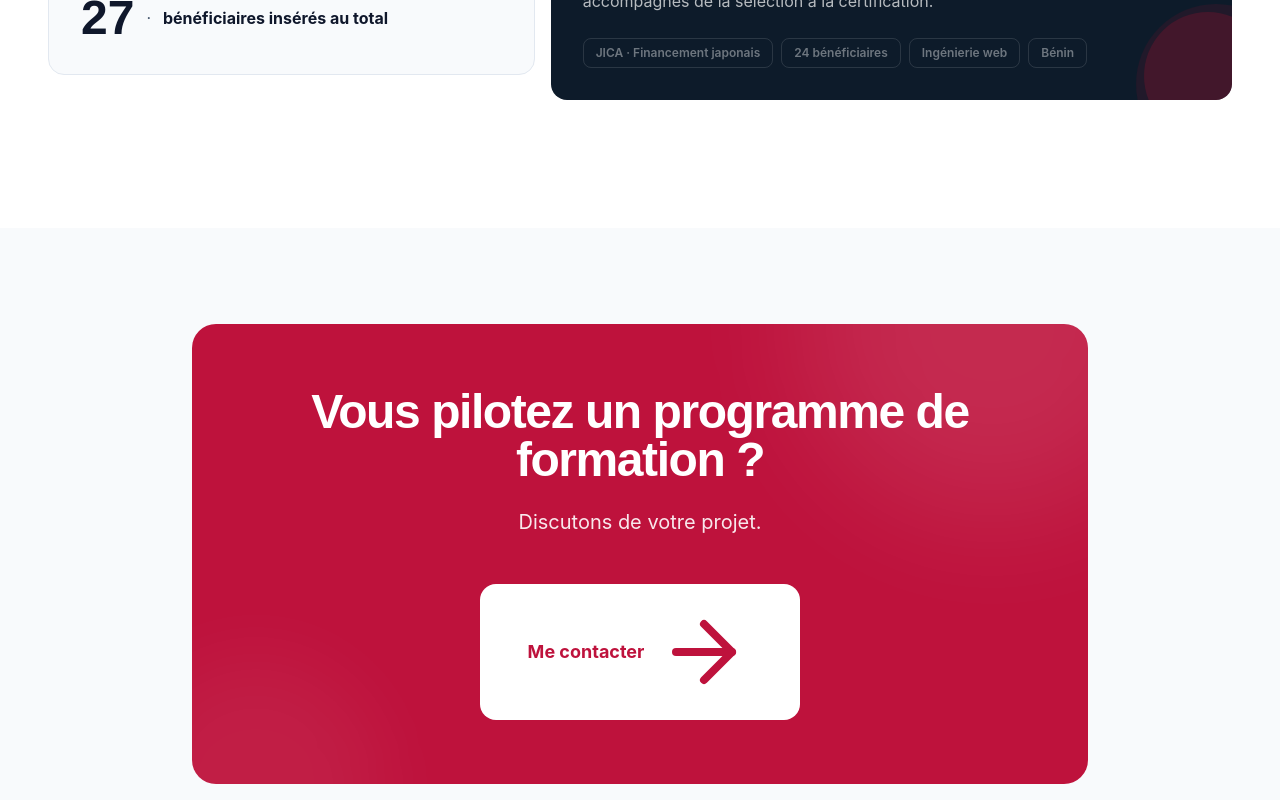
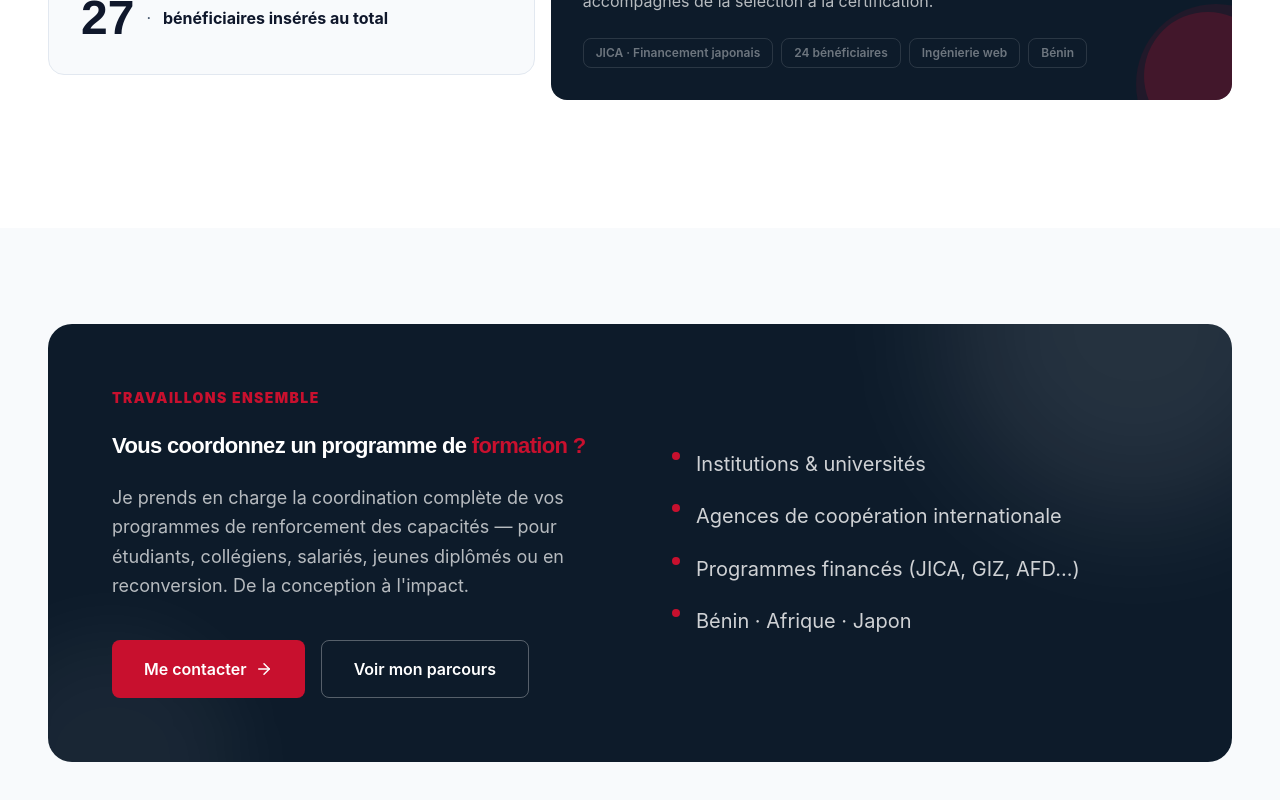
Before and after one commit to Baroka-wp/professional-web-site-baroka, a React (Vite) app: page / in a window 1280 px wide. Shown: the part 2740-3540 px from the top of the page. Built offline with nearby package versions, Linux system fonts and the light colour scheme.

Commit message:
update website

```diff
--- a/src/pages/Experience.tsx
+++ b/src/pages/Experience.tsx
@@ -5,12 +5,28 @@ import SEO from '../components/SEO';
 
 const experiences = [
   {
+    company: 'EPAC & INSTI Lokossa',
+    period: '2023 - 2024',
+    role: 'Coordinateur du programme de renforcement des capacités en IA et Ingénierie web',
+    description: 'Attribution de 64 bourses de formation en IA avec le soutien de AOTS (Japon). Interface entre les partenaires japonais et les universités technologiques du Bénin (EPAC, Lokossa). Mentoring des étudiants en intelligence artificielle et planification complète du programme avec reporting.',
+    tags: ['Coordination', 'IA & ML', 'Interface internationale', 'Mentoring'],
+    color: 'border-primary'
+  },
+  {
     company: 'GLOBODAI Software',
     period: '2022 - 2025',
     role: 'Développeur Principal & Chef de Projet',
     description: 'Direction technique et pilotage de projets logiciels d\'envergure, assurant la transition numérique et l\'excellence opérationnelle.',
     tags: ['Management', 'Architecture Logicielle'],
     color: 'border-primary'
+  },
+  {
+    company: 'JICA × ADN (ASIN)',
+    period: '2020 - 2022',
+    role: 'Coordinateur local du programme Open Innovation Challenge',
+    description: 'Pilotage du programme : 1 700 candidatures | 24 jeunes formés | 3 formateurs. Planification, recrutement, formation en ingénierie web et insertion professionnelle. Coordination complète du programme initié par la JICA avec l\'appui de l\'ADN (actuel ASIN).',
+    tags: ['Coordination', 'Formation', 'Ingénierie web', 'Insertion professionnelle'],
+    color: 'border-tertiary-container'
   },
   {
     company: 'ProSuite Africa',
--- a/src/pages/Home.tsx
+++ b/src/pages/Home.tsx
@@ -1,5 +1,5 @@
 import { motion } from 'motion/react';
-import { Globe, ArrowRight, Lightbulb, TrendingUp, Languages, CheckCircle2, GraduationCap, Cpu } from 'lucide-react';
+import { ArrowRight } from 'lucide-react';
 import { Link } from 'react-router-dom';
 import SEO from '../components/SEO';
 import NetworkCanvas from '../components/NetworkCanvas';
@@ -409,25 +409,87 @@ export default function Home() {
 
       {/* Final CTA Banner */}
       <section className="py-16 sm:py-20 md:py-24 px-4 sm:px-6 lg:px-12">
-        <div className="max-w-4xl mx-auto bg-primary rounded-2xl sm:rounded-3xl p-8 sm:p-10 md:p-12 lg:p-16 text-center text-white relative overflow-hidden">
-          <div className="absolute top-0 right-0 -translate-y-1/2 translate-x-1/4 w-64 h-64 sm:w-80 sm:h-80 md:w-96 md:h-96 bg-white/10 rounded-full blur-3xl"></div>
-          <div className="absolute bottom-0 left-0 translate-y-1/2 -translate-x-1/4 w-48 h-48 sm:w-56 sm:h-56 md:w-64 md:h-64 bg-white/5 rounded-full blur-2xl"></div>
+        <div className="max-w-7xl mx-auto rounded-2xl sm:rounded-3xl p-8 sm:p-10 md:p-12 lg:p-16 text-white relative overflow-hidden" style={{ backgroundColor: '#0D1B2A' }}>
+          {/* Éléments décoratifs - z-index bas */}
+          <div className="absolute top-0 right-0 -translate-y-1/2 translate-x-1/4 w-64 h-64 sm:w-80 sm:h-80 md:w-96 md:h-96 bg-white/10 rounded-full blur-3xl" style={{ zIndex: 1 }}></div>
+          <div className="absolute bottom-0 left-0 translate-y-1/2 -translate-x-1/4 w-48 h-48 sm:w-56 sm:h-56 md:w-64 md:h-64 bg-white/5 rounded-full blur-2xl" style={{ zIndex: 1 }}></div>
 
-          <div className="relative z-10">
-            <h2 className="text-2xl sm:text-3xl md:text-4xl lg:text-5xl font-headline font-black mb-4 sm:mb-6 tracking-tight">
-              Vous pilotez un programme de formation ?
-            </h2>
-            <p className="text-base sm:text-lg md:text-xl text-white/90 mb-8 sm:mb-10 md:mb-12 font-body">
-              Discutons de votre projet.
+          <div className="relative grid grid-cols-1 lg:grid-cols-2 gap-8 lg:gap-16 items-center" style={{ zIndex: 10 }}>
+
+            {/* Colonne gauche - Texte et boutons */}
+            <div>
+              <p className="text-xs sm:text-sm font-black uppercase tracking-widest mb-4 sm:mb-6" style={{ color: '#C8102E' }}>
+                TRAVAILLONS ENSEMBLE
               </p>
 
+              <h2 className="font-headline font-black mb-4 sm:mb-6 tracking-tight leading-tight" style={{ fontSize: '22px' }}>
+                Vous coordonnez un programme de <span style={{ color: '#C8102E', whiteSpace: 'nowrap' }}>formation ?</span>
+              </h2>
+
+              <p className="text-base sm:text-lg text-white/70 mb-8 sm:mb-10 font-body leading-relaxed">
+                Je prends en charge la coordination complète de vos programmes de renforcement des capacités — pour étudiants, collégiens, salariés, jeunes diplômés ou en reconversion. De la conception à l'impact.
+              </p>
+
+              <div className="flex flex-col sm:flex-row gap-3 sm:gap-4">
+                {/* Bouton principal - Me contacter */}
                 <Link
                   to="/contact"
-              className="inline-flex items-center gap-2 sm:gap-3 bg-white text-primary px-8 sm:px-10 md:px-12 py-3 sm:py-4 md:py-5 rounded-xl sm:rounded-2xl font-bold text-base sm:text-lg hover:bg-slate-50 hover:shadow-2xl transition-all active:scale-95"
+                  className="relative z-10 inline-flex items-center gap-2 px-6 sm:px-8 py-3 sm:py-4 rounded-lg font-semibold text-base transition-all duration-200 hover:shadow-xl active:scale-95"
+                  style={{
+                    backgroundColor: '#C8102E',
+                    color: '#ffffff'
+                  }}
+                  onMouseEnter={(e) => e.currentTarget.style.backgroundColor = '#a00d24'}
+                  onMouseLeave={(e) => e.currentTarget.style.backgroundColor = '#C8102E'}
                 >
                   Me contacter
-              <ArrowRight size={20} className="sm:size-24" />
+                  <ArrowRight size={18} />
                 </Link>
+
+                {/* Bouton secondaire - Voir mon parcours */}
+                <Link
+                  to="/experience"
+                  className="relative z-10 inline-flex items-center gap-2 px-6 sm:px-8 py-3 sm:py-4 rounded-lg font-semibold text-base transition-all duration-200 hover:shadow-xl active:scale-95"
+                  style={{
+                    backgroundColor: 'transparent',
+                    color: '#ffffff',
+                    border: '1px solid rgba(255,255,255,0.3)'
+                  }}
+                  onMouseEnter={(e) => {
+                    e.currentTarget.style.backgroundColor = '#C8102E';
+                    e.currentTarget.style.borderColor = '#C8102E';
+                    e.currentTarget.style.color = '#fff';
+                  }}
+                  onMouseLeave={(e) => {
+                    e.currentTarget.style.backgroundColor = 'transparent';
+                    e.currentTarget.style.borderColor = 'rgba(255,255,255,0.3)';
+                    e.currentTarget.style.color = '#ffffff';
+                  }}
+                >
+                  Voir mon parcours
+                </Link>
+              </div>
+            </div>
+
+            {/* Colonne droite - Liste à puces */}
+            <div className="space-y-4 sm:space-y-5">
+              {[
+                'Institutions & universités',
+                'Agences de coopération internationale',
+                'Programmes financés (JICA, GIZ, AFD...)',
+                'Bénin · Afrique · Japon'
+              ].map((item, index) => (
+                <div key={index} className="flex items-start gap-3 sm:gap-4">
+                  <div className="flex-shrink-0 mt-1">
+                    <div className="w-2 h-2 rounded-full" style={{ backgroundColor: '#C8102E' }} />
+                  </div>
+                  <p className="text-base sm:text-lg lg:text-xl text-white/80 font-body leading-relaxed">
+                    {item}
+                  </p>
+                </div>
+              ))}
+            </div>
+
           </div>
         </div>
       </section>
```
Lines whose indentation alone changed are shown as unchanged.
